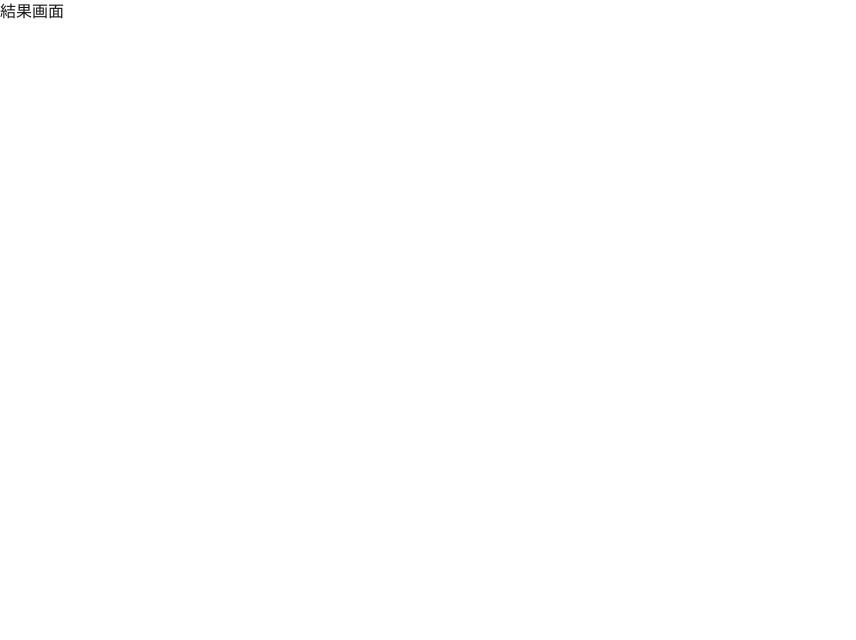
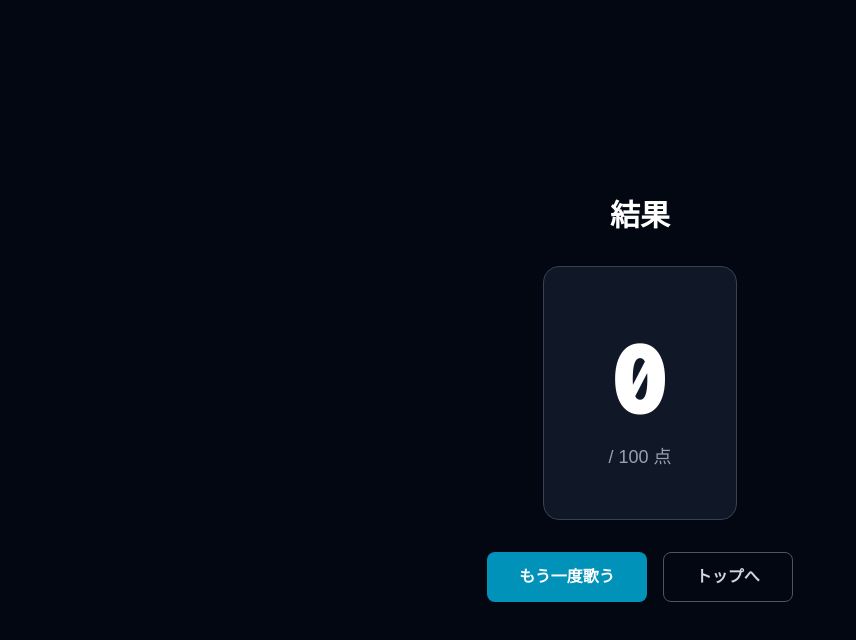
Before and after one commit to tobakuro/UtaLab, a Next.js app: page /result in a window 1280 px wide. Shown: the top 640 px of the page, without its empty margins (0-856 px from the left). Built offline with nearby package versions, Linux system fonts and the light colour scheme.

Commit message:
add: 採点リザルト画面

```diff
--- a/src/app/result/page.tsx
+++ b/src/app/result/page.tsx
@@ -1,3 +1,46 @@
+'use client';
+
+import { useRouter, useSearchParams } from 'next/navigation';
+import { Suspense } from 'react';
+
+function ResultContent() {
+  const router = useRouter();
+  const params = useSearchParams();
+  const score = Number(params.get('score') ?? 0);
+  const songId = params.get('songId') ?? '';
+
+  return (
+    <main className="flex min-h-screen flex-col items-center justify-center gap-8 bg-gray-950 p-8">
+      <h1 className="text-3xl font-bold text-white">結果</h1>
+
+      <div className="flex flex-col items-center gap-4 rounded-2xl border border-gray-700 bg-gray-900 px-16 py-12">
+        <p className="text-sm text-gray-400">{songId}</p>
+        <p className="font-mono text-8xl font-black text-white">{score}</p>
+        <p className="text-lg text-gray-400">/ 100 点</p>
+      </div>
+
+      <div className="flex gap-4">
+        <button
+          onClick={() => router.push('/test')}
+          className="rounded-lg bg-cyan-600 px-8 py-3 font-semibold text-white hover:bg-cyan-700"
+        >
+          もう一度歌う
+        </button>
+        <button
+          onClick={() => router.push('/')}
+          className="rounded-lg border border-gray-600 px-8 py-3 font-semibold text-gray-300 hover:bg-gray-800"
+        >
+          トップへ
+        </button>
+      </div>
+    </main>
+  );
+}
+
 export default function ResultPage() {
-  return <div>結果画面</div>;
+  return (
+    <Suspense>
+      <ResultContent />
+    </Suspense>
+  );
 }
```
